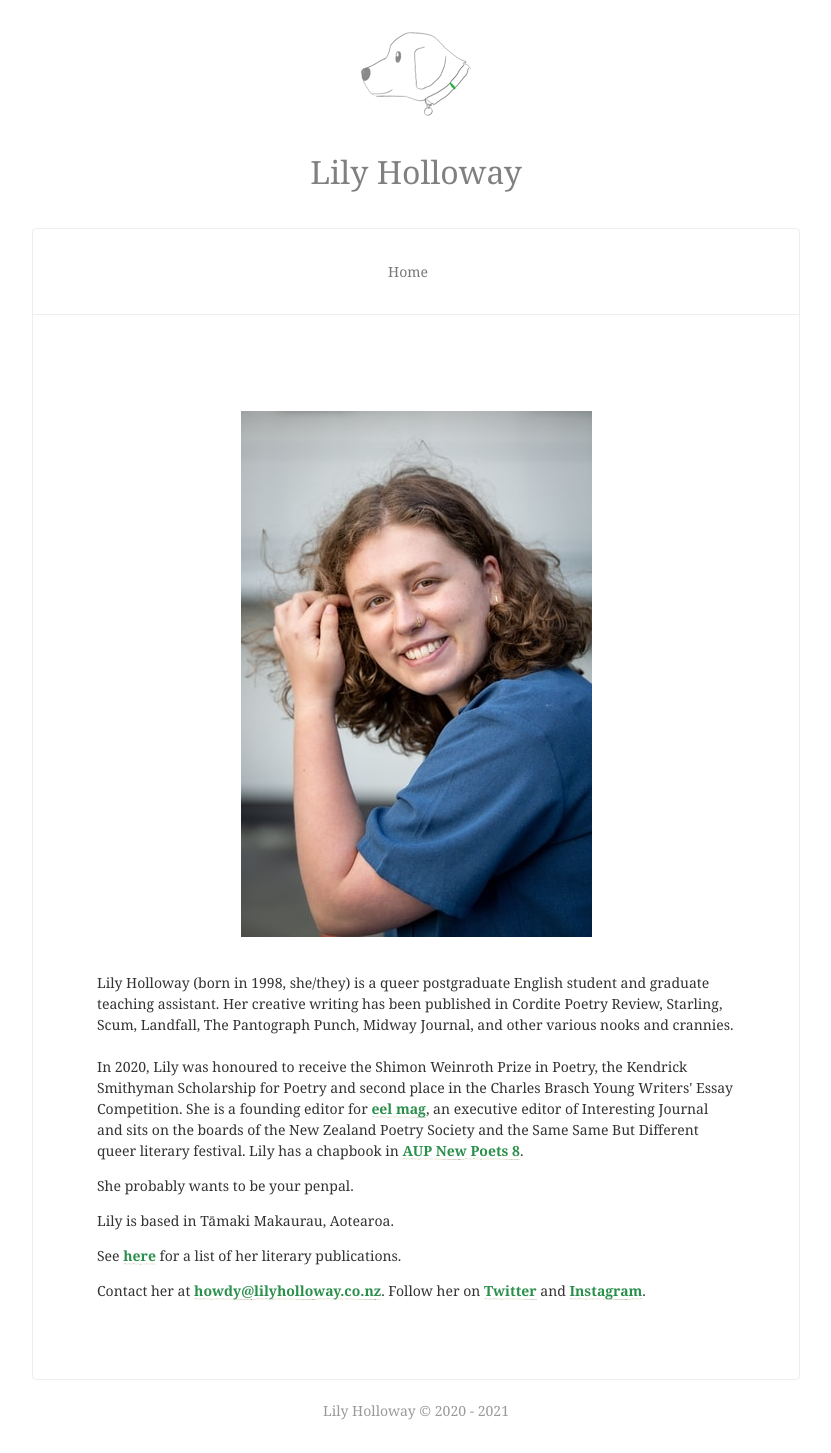
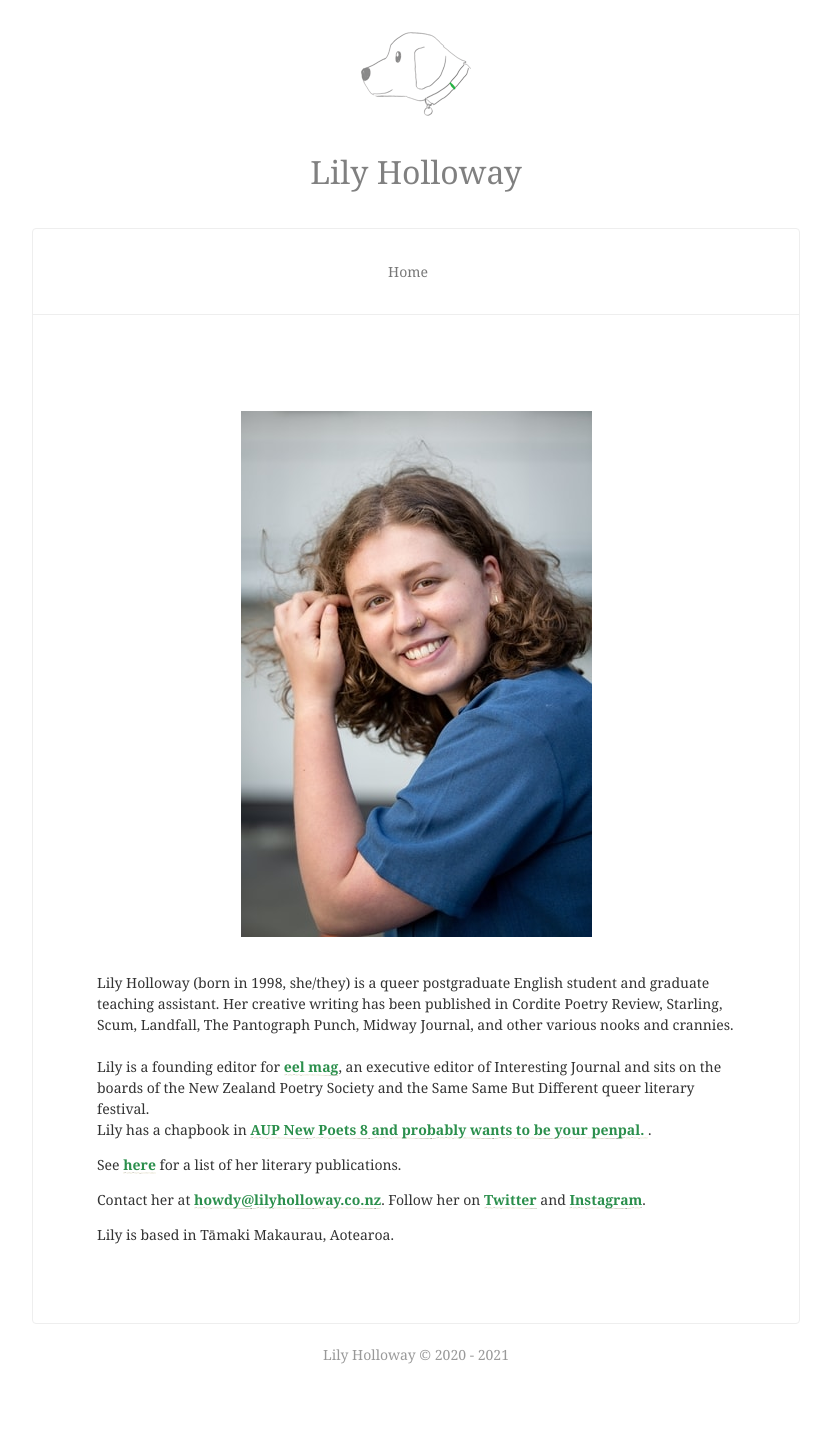
Before and after one commit to lilyholloway/lilyholloway.github.io, a Jekyll site: the page built from index.html, in a window 1280 px wide. Shown: the whole page, without its empty margins (224-1055 px from the left). Built offline with Jekyll 4.4.1, drawn with Linux system fonts in a browser that asks for light colours; nearby versions of some CDN libraries; after the commit the page ends 1397 px from its top, so only the background shows below that.

Commit message:
Update index.html

```diff
--- a/index.html
+++ b/index.html
@@ -3,13 +3,12 @@
 <img src="{{ site.url }}/images/lilyholloway.jpg" alt="Lily Holloway" class="mt4 db center"/><br>
 
 <p>Lily Holloway (born in 1998, she/they) is a queer postgraduate English student and graduate teaching assistant. Her creative writing has been published in Cordite Poetry Review, Starling, Scum, Landfall, The Pantograph Punch, Midway Journal, and other various nooks and crannies. <br>
-<br>In 2020, Lily was honoured to receive the Shimon Weinroth Prize in Poetry, the Kendrick Smithyman Scholarship for Poetry and second place in the Charles Brasch Young Writers' Essay Competition. She is a founding editor for <b><a href="eelmag.com">eel mag</a></b>, an executive editor of Interesting Journal and sits on the boards of the New Zealand Poetry Society and the Same Same But Different queer literary festival. Lily has a chapbook in <b><a href="{{ site.url }}/books">AUP New Poets 8</a></b>.<br>
-</p>
-<p>She probably wants to be your penpal.
-</p>
-<p>Lily is based in Tāmaki Makaurau, Aotearoa.
+<br>Lily is a founding editor for <b><a href="https://eelmag.com/">eel mag</a></b>, an executive editor of Interesting Journal and sits on the boards of the New Zealand Poetry Society and the Same Same But Different queer literary festival. <br>Lily has a chapbook in <b><a href="{{ site.url }}/books">AUP New Poets 8 and probably wants to be your penpal.
+</a></b>.<br>
 </p>
 <p>See <b><a href="{{ site.url }}/cv">here</a></b> for a list of her literary publications.
 </p>
 <p>Contact her at <b><a href="mailto:howdy@lilyholloway.co.nz">howdy@lilyholloway.co.nz</a></b>. Follow her on <b><a href="https://www.twitter.com/milfs4minecraft">Twitter</a></b> and <b><a href="https://www.instagram.com/milfs4minecraft/">Instagram</a></b>.
 </p>
+<p>Lily is based in Tāmaki Makaurau, Aotearoa.
+</p>
```
